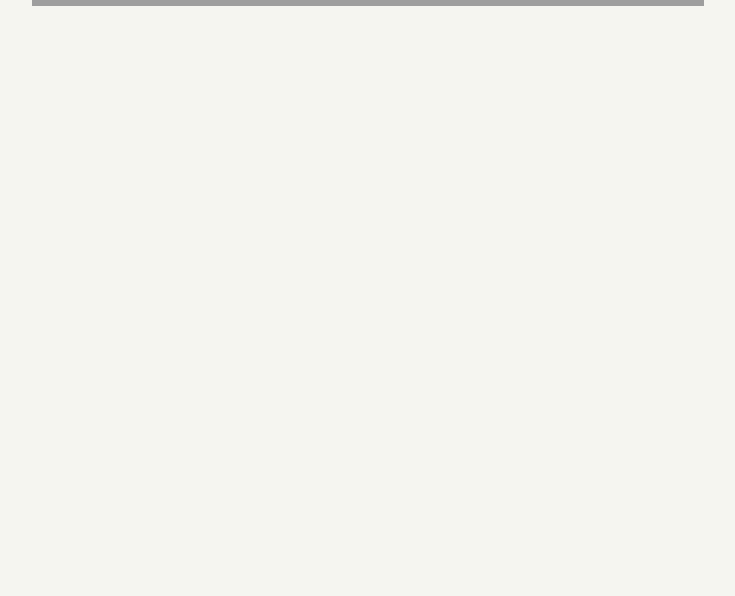
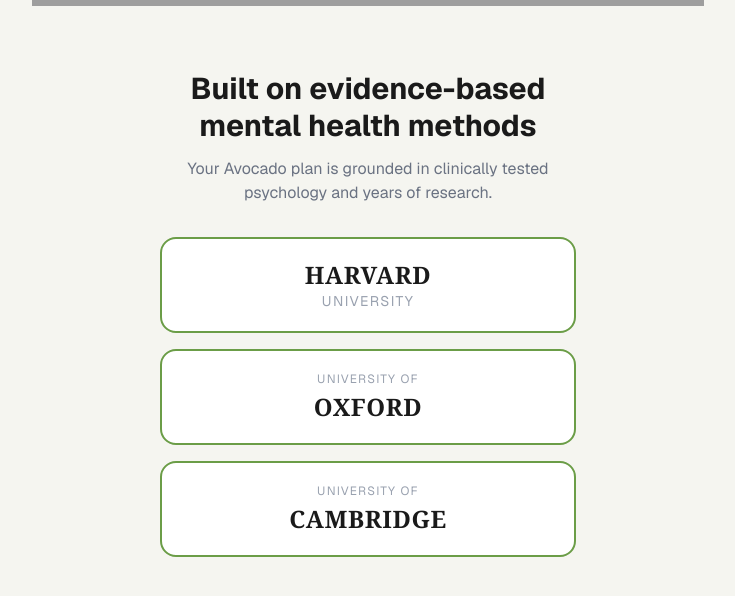
Before and after one commit to spimethod/quiz, a Next.js app: page /quiz/paywall in a window 1280 px wide. Shown: the part 3066-3662 px from the top of the page, without its empty margins (272-1007 px from the left). Before the commit the page ends 3454 px from the top, so only its background shows below. Built offline with nearby package versions, Linux system fonts and the light colour scheme; grey boxes are pictures that could not be loaded.

Commit message:
Paywall: Added Evidence-Based section with Harvard, Oxford, Cambridge cards with green borders

```diff
--- a/app/quiz/paywall/page.tsx
+++ b/app/quiz/paywall/page.tsx
@@ -338,6 +338,42 @@ export default function PaywallPage() {
           />
         </div>
 
+        {/* Evidence-Based Section */}
+        <div className="w-full max-w-md mx-auto px-4 py-8">
+          <h2 className="text-2xl sm:text-3xl font-bold text-[#1a1a1a] text-center mb-3 leading-tight">
+            Built on evidence-based mental health methods
+          </h2>
+          <p className="text-gray-500 text-base text-center mb-8">
+            Your Avocado plan is grounded in clinically tested psychology and years of research.
+          </p>
+
+          <div className="space-y-4">
+            {/* Harvard */}
+            <div className="bg-white rounded-2xl py-5 px-6 border-2 border-[#6B9D47]">
+              <p className="text-center">
+                <span className="block text-[#1a1a1a] text-2xl font-serif font-bold tracking-wide">HARVARD</span>
+                <span className="block text-gray-400 text-sm tracking-widest">UNIVERSITY</span>
+              </p>
+            </div>
+
+            {/* Oxford */}
+            <div className="bg-white rounded-2xl py-5 px-6 border-2 border-[#6B9D47]">
+              <p className="text-center">
+                <span className="block text-gray-400 text-xs tracking-widest mb-1">UNIVERSITY OF</span>
+                <span className="block text-[#1a1a1a] text-2xl font-serif font-bold tracking-wide">OXFORD</span>
+              </p>
+            </div>
+
+            {/* Cambridge */}
+            <div className="bg-white rounded-2xl py-5 px-6 border-2 border-[#6B9D47]">
+              <p className="text-center">
+                <span className="block text-gray-400 text-xs tracking-widest mb-1">UNIVERSITY OF</span>
+                <span className="block text-[#1a1a1a] text-2xl font-serif font-bold tracking-wide">CAMBRIDGE</span>
+              </p>
+            </div>
+          </div>
+        </div>
+
       </main>
 
       {/* Sticky Footer - Payment Options (Ultra Compact Style) */}
```
